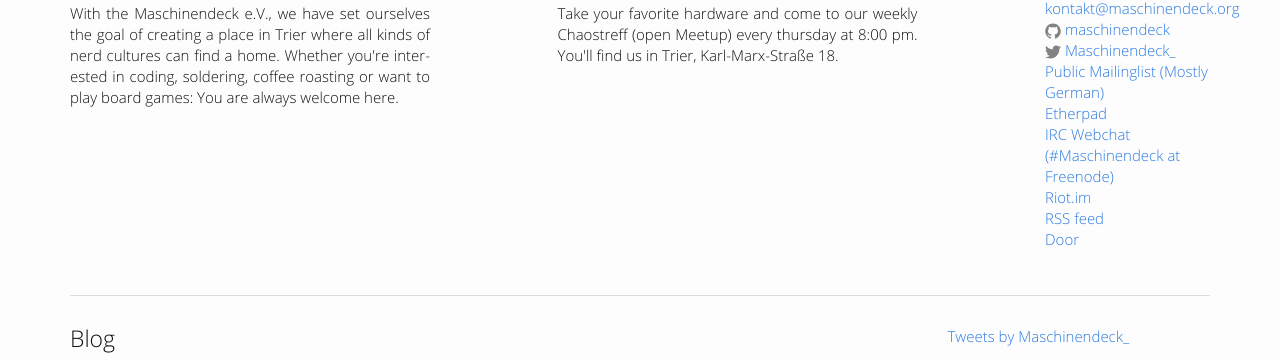
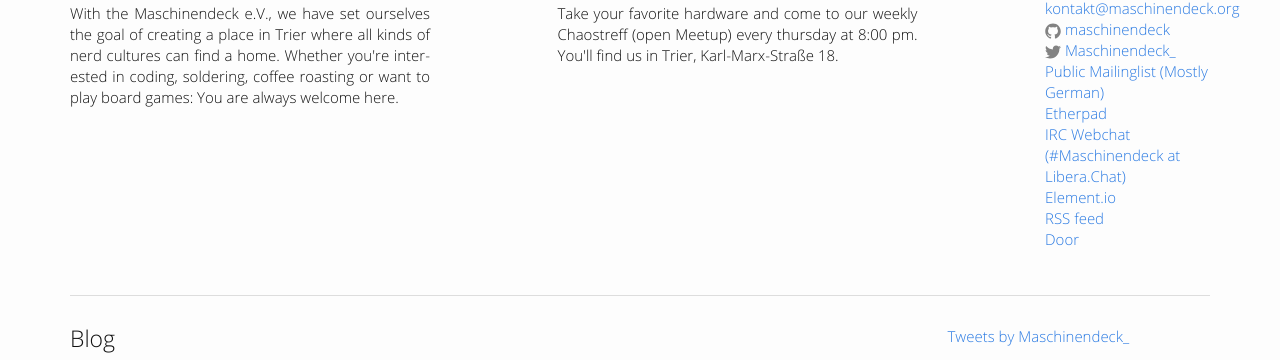
Before and after one commit to maschinendeck/maschinendeck.github.io, a Jekyll site: the page built from index_en.html, in a window 1280 px wide and 900 px high, scrolled down 429 px. Shown: the part 136-496 px from the top of the window. Built offline with Jekyll 4.4.1, drawn with Linux system fonts in a browser that asks for light colours; comment, search, counter and statistics services are not loaded.

Commit message:
Updated services

```diff
--- a/index.html
+++ b/index.html
@@ -67,10 +67,10 @@
             <a href="http://pad.maschinendeck.org/">Etherpad</a>
           </li>
           <li>
-            <a href="https://kiwiirc.com/client/irc.freenode.net/maschinendeck">Webchat</a>
+            <a href="https://web.libera.chat/#maschinendeck">Webchat</a>
           </li>
           <li>
-            <a href="https://riot.im/app/#/room/#freenode_#maschinendeck:matrix.org">Riot.im</a>
+            <a href="https://app.element.io/#/room/#maschinendeck:libera.chat">Element.io</a>
           </li>
           <li>
             <a href="http://www.maschinendeck.org/feed.xml">RSS feed</a>
--- a/index_en.html
+++ b/index_en.html
@@ -60,10 +60,10 @@
             <a href="http://pad.maschinendeck.org/">Etherpad</a>
           </li>
           <li>
-            <a href="https://kiwiirc.com/client/irc.freenode.net/maschinendeck">IRC Webchat (#Maschinendeck at Freenode)</a>
+            <a href="https://web.libera.chat/#maschinendeck">IRC Webchat (#Maschinendeck at Libera.Chat)</a>
           </li>
           <li>
-            <a href="https://riot.im/app/#/room/#freenode_#maschinendeck:matrix.org">Riot.im</a>
+            <a href="https://app.element.io/#/room/#maschinendeck:libera.chat">Element.io</a>
           </li>
           <li>
             <a href="http://www.maschinendeck.org/feed.xml">RSS feed</a>
```
Also changed, not shown: faq.md (+3 -4 lines).
